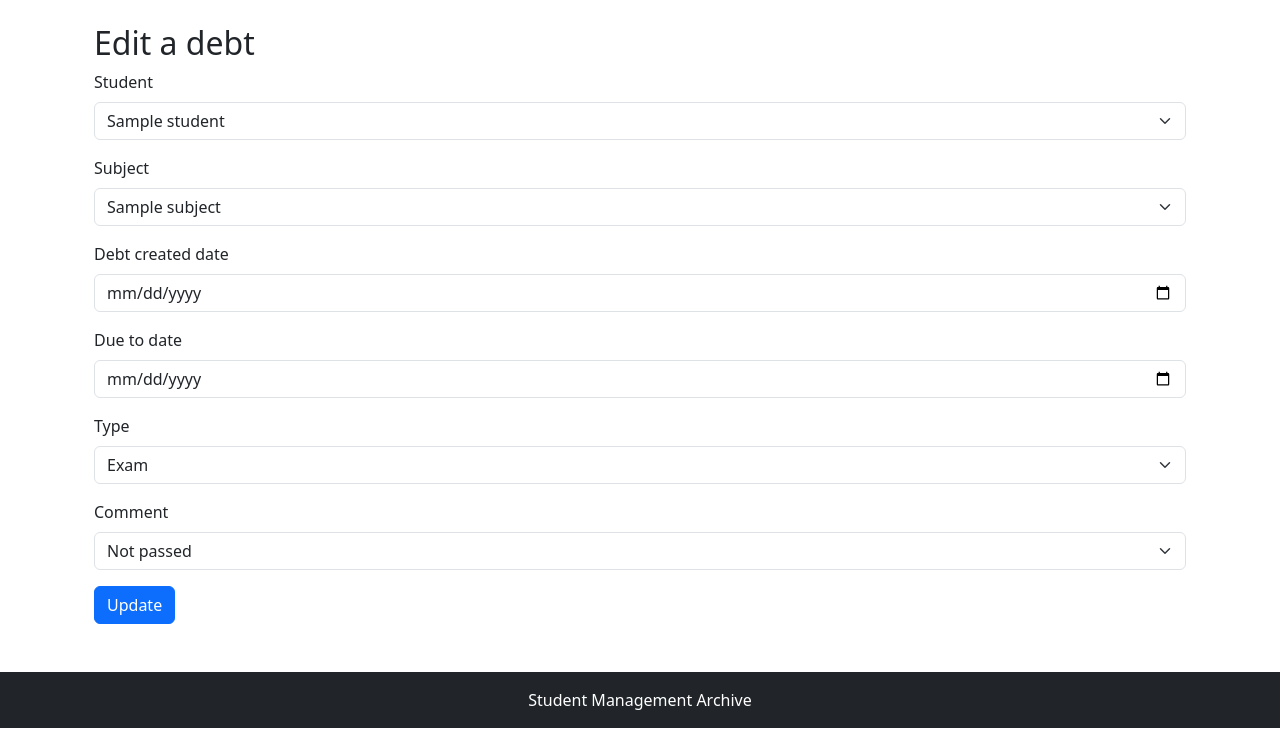
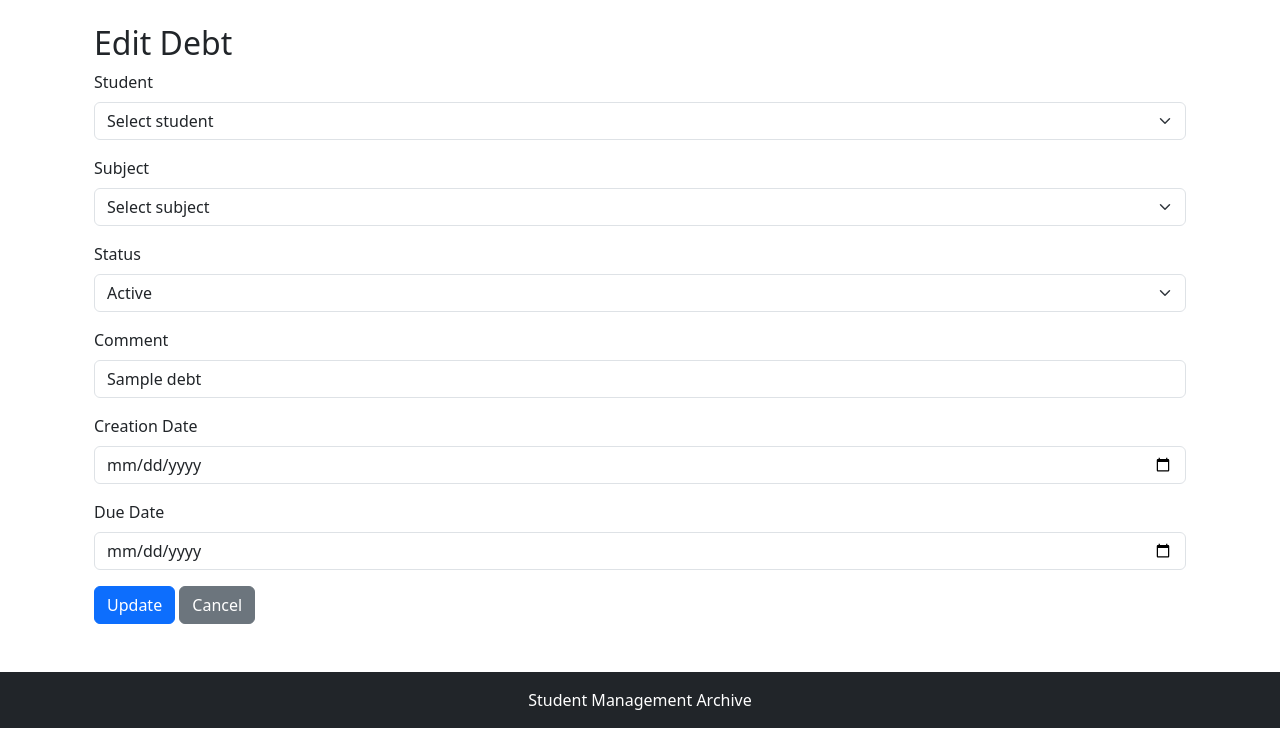
Before and after one commit to avlasova05/Student-Archive, a Flask app: template mmf-archive/app/templates/debts/edit.html in a window 1280 px wide. Shown: the part 56-800 px from the top of the page. Run offline with Flask 3, Linux system fonts and the light colour scheme; the template is opened without the code that fills it: most values are stand-ins (such as "Sample title", 1, 10 or a date in 2020); some libraries are stand-ins or nearby versions.

Commit message:
Update edit.html

```diff
--- a/mmf-archive/app/templates/debts/edit.html
+++ b/mmf-archive/app/templates/debts/edit.html
@@ -2,51 +2,64 @@
 
 {% block content %}
 <div class="container mt-4">
-    <h2>Edit a debt</h2>
+    <h2>Edit Debt</h2>
     <form method="POST">
         <div class="mb-3">
-            <label for="id_student" class="form-label">Student</label>
-            <select id="id_student" name="id_student" class="form-select" required>
+            <label for="student_id" class="form-label">Student</label>
+            <select name="student_id" class="form-select" required>
+                <option value="">Select student</option>
                 {% for student in students %}
-                <option value="{{ student[0] }}" {% if student[0] == debt[1] %}selected{% endif %}>{{ student[1] }}</option>
+                    <option value="{{ student[0] }}" {% if student[0] == debt[1] %}selected{% endif %}>{{ student[1] }}</option>
                 {% endfor %}
             </select>
         </div>
+
         <div class="mb-3">
-            <label for="id_subject" class="form-label">Subject</label>
-            <select id="id_subject" name="id_subject" class="form-select" required>
+            <label for="subject_id" class="form-label">Subject</label>
+            <select name="subject_id" class="form-select" required>
+                <option value="">Select subject</option>
                 {% for subject in subjects %}
-                <option value="{{ subject[0] }}" {% if subject[0] == debt[2] %}selected{% endif %}>{{ subject[1] }}</option>
+                    <option value="{{ subject[0] }}" {% if subject[0] == debt[2] %}selected{% endif %}>{{ subject[1] }}</option>
                 {% endfor %}
             </select>
         </div>
+
         <div class="mb-3">
-            <label for="first_date" class="form-label">Debt created date</label>
-            <input type="date" id="first_date" name="first_date" class="form-control" value="{{ debt[3]|string }}" required>
-        </div>
-        <div class="mb-3">
-            <label for="second_date" class="form-label">Due to date</label>
-            <input type="date" id="second_date" name="second_date" class="form-control" value="{{ debt[4]|string }}" required>
-        </div>
-        <div class="mb-3">
-            <label for="exam_type" class="form-label">Type</label>
-            <select id="exam_type" name="exam_type" class="form-select" required>
-                <option value="exam" {% if debt[5] == 'exam' %}selected{% endif %}>Exam</option>
-                <option value="credit" {% if debt[5] == 'credit' %}selected{% endif %}>Credit</option>
-            </select>
-        </div>
-        <div class="mb-3">
-            <label for="result" class="form-label">Comment</label>
-            <select id="result" name="result" class="form-select" required>
-                <option value="not passed" {% if debt[6] == 'not passed' %}selected{% endif %}>Not passed</option>
-                <option value="credit" {% if debt[6] == 'credit' %}selected{% endif %}>Credit</option>
-
-                {% for i in range(1,11) %}
-                <option value="{{ i }}" {% if debt[6] == i|string %}selected{% endif %}>{{ i }}</option>
+            <label for="status" class="form-label">Status</label>
+            <select name="status" class="form-select" required>
+                {% for status in statuses %}
+                    <option value="{{ status }}" {% if status == debt[5] %}selected{% endif %}>{{ status|capitalize }}</option>
                 {% endfor %}
             </select>
         </div>
+
+        <div class="mb-3">
+            <label for="comment" class="form-label">Comment</label>
+            <input type="text" name="comment" class="form-control" value="{{ debt[6] if debt[6] else '' }}" placeholder="Optional comment">
+        </div>
+
+        <div class="mb-3">
+            <label for="date_created" class="form-label">Creation Date</label>
+            <input type="date" name="date_created" class="form-control" required
+                   value="{{ debt[3] }}">
+        </div>
+
+        <div class="mb-3">
+            <label for="due_date" class="form-label">Due Date</label>
+            <input type="date" name="due_date" class="form-control" required
+                   value="{{ debt[4] }}">
+        </div>
+
         <button type="submit" class="btn btn-primary">Update</button>
+        <a href="{{ url_for('debts.list_debts') }}" class="btn btn-secondary">Cancel</a>
     </form>
 </div>
+
+<script>
+document.addEventListener("DOMContentLoaded", function() {
+
+    const today = new Date().toISOString().split('T')[0];
+    document.querySelector('input[name="date_created"]').max = today;
+});
+</script>
 {% endblock %}
```
